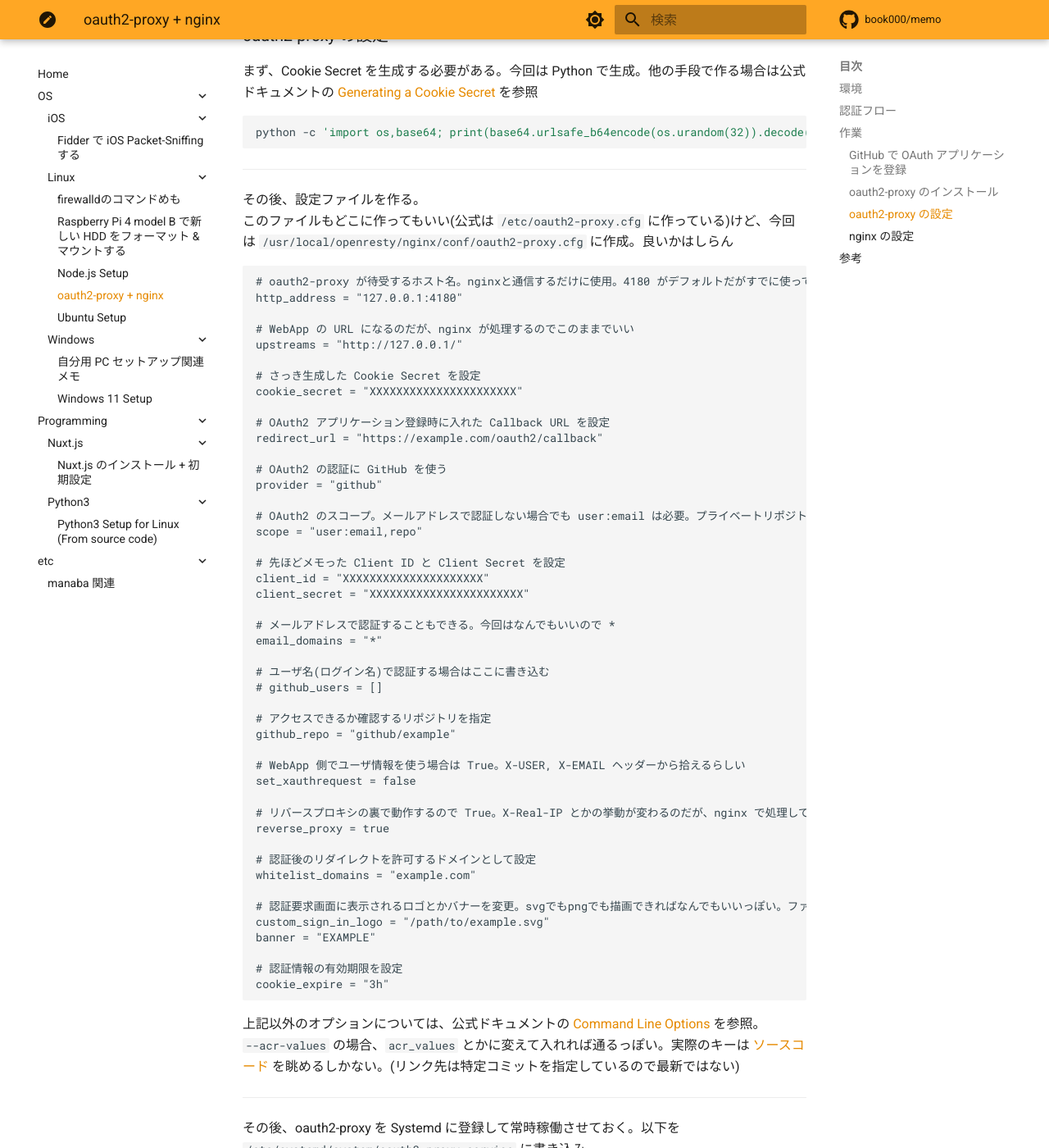
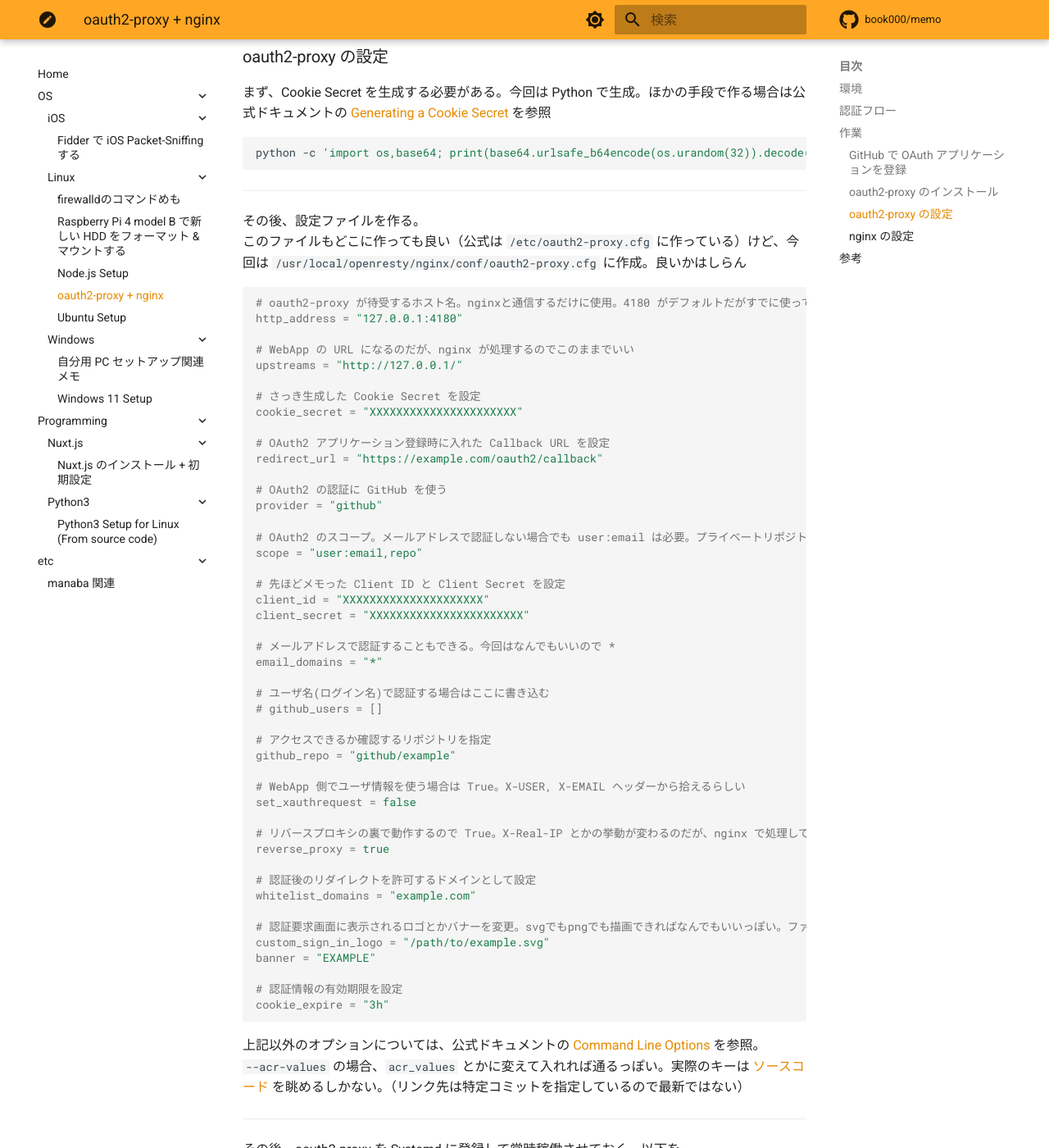
Before and after one commit to book000/memo, an MkDocs documentation site: the page built from docs/os/linux/oauth2-proxy.md, in a window 1280 px wide and 1400 px high, scrolled down 1871 px. Shown: the whole window at 82% size. Built offline with MkDocs 1.6.1 and Material for MkDocs 9.7.7, drawn with Linux system fonts in a browser that asks for light colours; comment, search, counter and statistics services are not loaded; some of the changed text lies outside the part shown.

Commit message:
fix: lint

````diff
--- a/docs/os/linux/oauth2-proxy.md
+++ b/docs/os/linux/oauth2-proxy.md
@@ -72,15 +72,15 @@
 
 ### oauth2-proxy のインストール
 
-一番簡単にやるなら、すでにビルドされているものが [GitHub Release に上がっている](https://github.com/oauth2-proxy/oauth2-proxy/releases)ので、そこから wget なりで落として設置するのが楽。Golang で書かれているので、自分でビルドするにしてもそんなにめんどくさくない。
+一番簡単にやるなら、すでにビルドされているものが [GitHub Release に上がっている](https://github.com/oauth2-proxy/oauth2-proxy/releases) ので、そこから wget なりで落として設置するのが楽。Golang で書かれているので、自分でビルドするにしてもそんなに面倒くさくない。
 
-設置する場所は`/usr/local/bin` とかどこでもいいけど、とりあえず今回は openresty 環境なので `/usr/local/openresty/bin/` に設置
+設置する場所は `/usr/local/bin` とかどこでもよいけど、とりあえず今回は openresty 環境なので `/usr/local/openresty/bin/` に設置
 
 必要に応じて `sha246sum -c sha256sum.txt` を実行。
 
 ### oauth2-proxy の設定
 
-まず、Cookie Secret を生成する必要がある。今回は Python で生成。他の手段で作る場合は公式ドキュメントの [Generating a Cookie Secret](https://oauth2-proxy.github.io/oauth2-proxy/docs/configuration/overview#generating-a-cookie-secret) を参照
+まず、Cookie Secret を生成する必要がある。今回は Python で生成。ほかの手段で作る場合は公式ドキュメントの [Generating a Cookie Secret](https://oauth2-proxy.github.io/oauth2-proxy/docs/configuration/overview#generating-a-cookie-secret) を参照
 
 ```shell
 python -c 'import os,base64; print(base64.urlsafe_b64encode(os.urandom(32)).decode())'
@@ -89,9 +89,9 @@
 ---
 
 その後、設定ファイルを作る。
-このファイルもどこに作ってもいい(公式は `/etc/oauth2-proxy.cfg` に作っている)けど、今回は `/usr/local/openresty/nginx/conf/oauth2-proxy.cfg` に作成。良いかはしらん
+このファイルもどこに作っても良い（公式は `/etc/oauth2-proxy.cfg` に作っている）けど、今回は `/usr/local/openresty/nginx/conf/oauth2-proxy.cfg` に作成。良いかはしらん
 
-```
+```ini
 # oauth2-proxy が待受するホスト名。nginxと通信するだけに使用。4180 がデフォルトだがすでに使っている場合は変更すること
 http_address = "127.0.0.1:4180"
 
@@ -141,7 +141,7 @@
 ```
 
 上記以外のオプションについては、公式ドキュメントの [Command Line Options](https://oauth2-proxy.github.io/oauth2-proxy/docs/configuration/overview#command-line-options) を参照。
-`--acr-values` の場合、`acr_values` とかに変えて入れれば通るっぽい。実際のキーは [ソースコード](https://github.com/oauth2-proxy/oauth2-proxy/blob/fd2807c091686a2a23f41123e3470a1076e877a0/pkg/apis/options/legacy_options.go#L479-534) を眺めるしかない。(リンク先は特定コミットを指定しているので最新ではない)
+`--acr-values` の場合、`acr_values` とかに変えて入れれば通るっぽい。実際のキーは [ソースコード](https://github.com/oauth2-proxy/oauth2-proxy/blob/fd2807c091686a2a23f41123e3470a1076e877a0/pkg/apis/options/legacy_options.go#L479-534) を眺めるしかない。（リンク先は特定コミットを指定しているので最新ではない）
 
 ---
 
@@ -164,7 +164,7 @@
 WantedBy=multi-user.target
 ```
 
-User と Group については、純粋な nginx なら `User=nginx` `Group=nginx` とかにしといた方がいい。
+User と Group については、純粋な nginx なら `User=nginx` `Group=nginx` とかにしといた方がよい。
 
 で、OS 起動時の起動登録と起動コマンドを実行
 
@@ -177,8 +177,8 @@
 
 ### nginx の設定
 
-nginx の設定は環境によって厄介なのだが、まあ以下のようにルーティングするように設定したい。
-とはいえ参考ページの受け売りに近いのでなんともいえない...。
+nginx の設定は環境によってやっかいなのだが、まあ以下のようにルーティングするように設定したい。
+とはいえ参考ページの受け売りに近いのでなんとも言えない...。
 
 - `/oauth2/`: `127.0.0.1:4180` にプロキシ。`X-Auth-Request-Redirect` という認証完了時のリダイレクト先ヘッダに今のリクエスト URL を入れる
 - `/oauth2/auth`: `127.0.0.1:4180` にプロキシ。リクエストボディを投げない (`auth_request` にはボディを含まないから...とかいうけど、よくわからん...)
````
Also changed, not shown: other parts of docs/os/linux/oauth2-proxy.md (+5 -5 lines), 1 other file.
